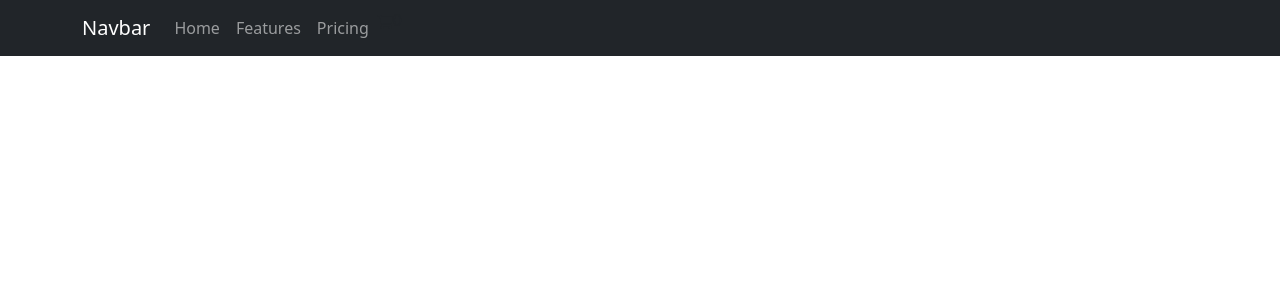
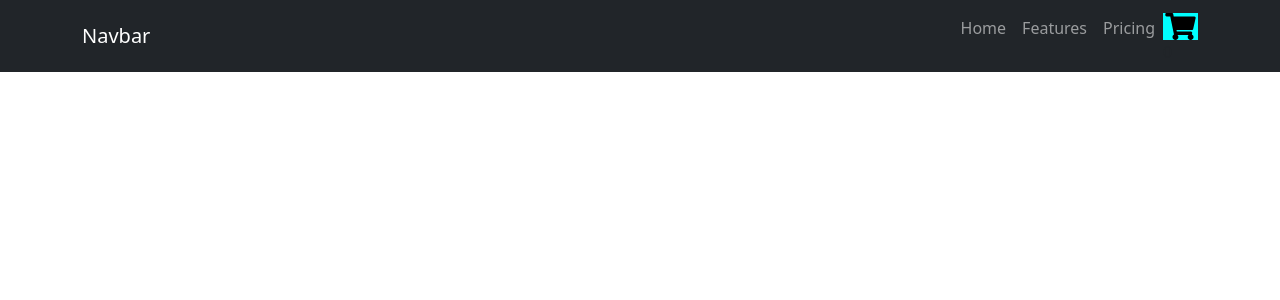
Before and after one commit to felixMedinaL/suplestrong, a React (Create React App) app: page / in a window 1280 px wide. Shown: the top 300 px of the page. Built offline with nearby package versions, Linux system fonts and the light colour scheme.

Commit message:
create file

```diff
--- a/package.json
+++ b/package.json
@@ -12,6 +12,7 @@
     "react-dom": "^18.0.0",
     "react-icons": "^4.3.1",
     "react-scripts": "5.0.1",
+    "update-electron-app": "^2.0.1",
     "web-vitals": "^2.1.4"
   },
   "scripts": {
--- a/src/Components/CartXpress/CartXpress.css
+++ b/src/Components/CartXpress/CartXpress.css
@@ -0,0 +1,8 @@
+.icon {
+    display: flex;
+    background-color: aqua;
+    height: 27px;
+    width: 35px;
+    color: black;
+    margin-top: 5px;
+}
--- a/src/Components/CartXpress/CartXpress.js
+++ b/src/Components/CartXpress/CartXpress.js
@@ -1,9 +1,10 @@
+import './CartXpress.css'
 import { FaShoppingCart } from "react-icons/fa";
 
 const CartXpress = () => {
     return (
         <div>
-            <FaShoppingCart />
+            <FaShoppingCart className="icon" />
             {0}
         </div>
      );
--- /dev/null
+++ b/src/Components/NavBar/NavBar-dist.js
@@ -0,0 +1 @@
+"use strict";Object.defineProperty(exports,"__esModule",{value:!0}),exports.default=void 0;var _reactBootstrap=require("react-bootstrap"),_CartXpress=_interopRequireDefault(require("../CartXpress/CartXpress"));function _interopRequireDefault(e){return e&&e.__esModule?e:{default:e}}var NavBar=function(){return React.createElement(React.Fragment,null,React.createElement(_reactBootstrap.Navbar,{bg:"dark",variant:"dark"},React.createElement(_reactBootstrap.Container,null,React.createElement(_reactBootstrap.Navbar.Brand,{href:"#home"},"Navbar"),React.createElement(_reactBootstrap.Nav,{className:"me-auto"},React.createElement(_reactBootstrap.Nav.Link,{href:"#home"},"Home"),React.createElement(_reactBootstrap.Nav.Link,{href:"#features"},"Features"),React.createElement(_reactBootstrap.Nav.Link,{href:"#pricing"},"Pricing"),React.createElement(_CartXpress.default,null)))))},_default=NavBar;exports.default=_default;
--- a/src/Components/NavBar/NavBar.css
+++ b/src/Components/NavBar/NavBar.css
@@ -0,0 +1,8 @@
+.Nav {
+    display: flex;
+    justify-content: space-between;
+}
+
+.Nav .item {
+    padding-right: 30px;
+}
--- a/src/Components/NavBar/NavBar.js
+++ b/src/Components/NavBar/NavBar.js
@@ -7,10 +7,10 @@ const NavBar = () => {
         <Navbar bg="dark" variant="dark">
             <Container>
               <Navbar.Brand href="#home">Navbar</Navbar.Brand>
-              <Nav className="me-auto">
-                <Nav.Link href="#home">Home</Nav.Link>
-                <Nav.Link href="#features">Features</Nav.Link>
-                <Nav.Link href="#pricing">Pricing</Nav.Link>
+              <Nav className="Nav">
+                <Nav.Link className="item" href="#home">Home</Nav.Link>
+                <Nav.Link className="item" href="#features">Features</Nav.Link>
+                <Nav.Link className="item" href="#pricing">Pricing</Nav.Link>
                 <CartXpress />
               </Nav>
             </Container>
```
Also changed, not shown: src/Components/ItemList/ItemList.js (added), 1 other file (tests, documents, lock files or other folders).
